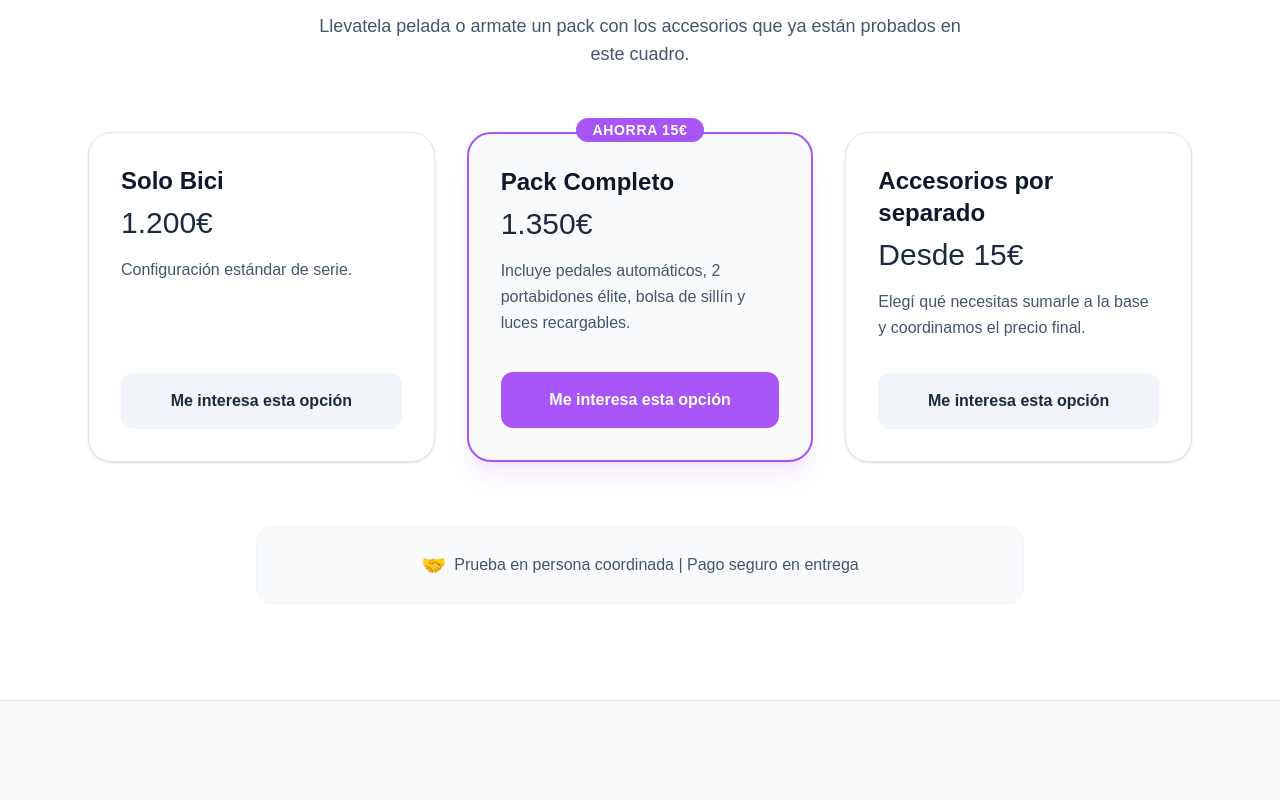
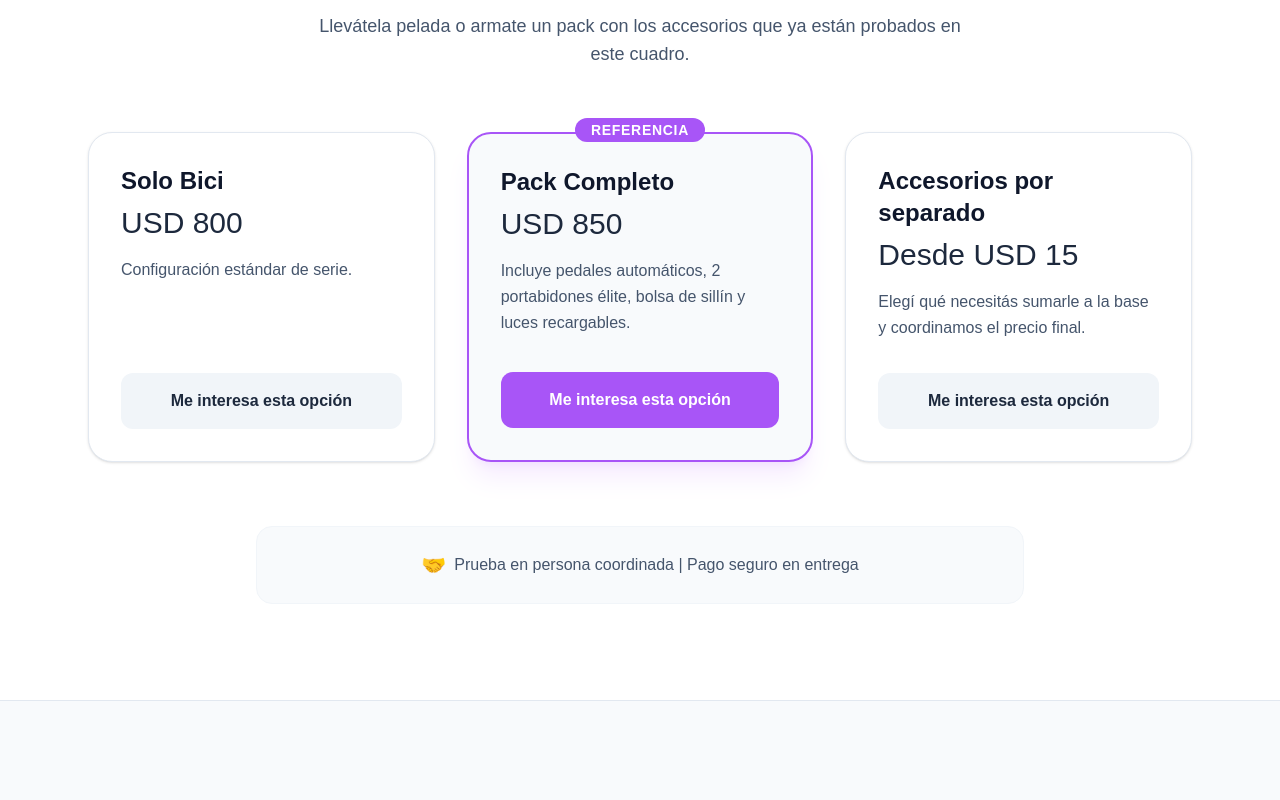
Before and after one commit to ernesg93/lapierre-sale, a Next.js app: page / in a window 1280 px wide. Shown: the part 948-1748 px from the top of the page. Built offline with nearby package versions, Linux system fonts and the light colour scheme.

Commit message:
fix: align sale pricing in USD

```diff
--- a/components/FAQ.tsx
+++ b/components/FAQ.tsx
@@ -14,7 +14,7 @@ const faqs = [
   },
   {
     question: "¿Qué incluye exactamente el pack de accesorios?",
-    answer: "Si optas por el pack te llevas: Pedales automáticos Shimano (valorados en ~50€), 2 portabidones Élite ligeros, un bolso de sillín de herramientas basico y las luces recargables delantera y trasera. Un 'ready-to-ride' literal."
+    answer: "Si optás por el pack te llevás: pedales automáticos Shimano, 2 portabidones Élite ligeros, un bolso de sillín de herramientas básico y las luces recargables delantera y trasera. Un 'ready-to-ride' literal."
   }
 ];
 
--- a/components/PurchaseConfig.tsx
+++ b/components/PurchaseConfig.tsx
@@ -10,7 +10,7 @@ export default function PurchaseConfig() {
         <div className="text-center mb-16">
           <h2 className="text-3xl md:text-5xl font-bold text-slate-900 mb-4 tracking-tight">Opciones de Entrega</h2>
           <p className="text-lg text-slate-600 max-w-2xl mx-auto">
-            Llevatela pelada o armate un pack con los accesorios que ya están probados en este cuadro.
+            Llevátela pelada o armate un pack con los accesorios que ya están probados en este cuadro.
           </p>
         </div>
 
--- a/src/config/site.ts
+++ b/src/config/site.ts
@@ -51,11 +51,11 @@ const specs: SaleConfig['specs'] = {
 
 const sale: SaleConfig = {
   productName: 'Lapierre Híbrida Carbono',
-  price: '€ 3.200',
+  price: 'USD 850 ref.',
   metadata: {
     title: 'Lapierre Híbrida Carbono | Venta Exclusiva',
     description:
-      'Oportunidad única: Lapierre con cuadro de carbono, Shimano GRX hidráulico y ruedas DT Swiss GR 1600. Menos de 500km de uso. Gama Gravel & Urbano.',
+      'Oportunidad única: Lapierre con cuadro de carbono, Shimano GRX hidráulico y ruedas DT Swiss GR 1600. Menos de 500km de uso. Venta desde USD 800.',
     ogImage: '/frames/frame-01.webp',
   },
   hero: {
@@ -78,15 +78,15 @@ const sale: SaleConfig = {
     {
       id: 'base',
       title: 'Solo Bici',
-      price: '1.200€',
+      price: 'USD 800',
       description: 'Configuración estándar de serie.',
       highlight: false,
     },
     {
       id: 'pack',
       title: 'Pack Completo',
-      price: '1.350€',
-      badge: 'Ahorra 15€',
+      price: 'USD 850',
+      badge: 'Referencia',
       description:
         'Incluye pedales automáticos, 2 portabidones élite, bolsa de sillín y luces recargables.',
       highlight: true,
@@ -94,8 +94,8 @@ const sale: SaleConfig = {
     {
       id: 'custom',
       title: 'Accesorios por separado',
-      price: 'Desde 15€',
-      description: 'Elegí qué necesitas sumarle a la base y coordinamos el precio final.',
+      price: 'Desde USD 15',
+      description: 'Elegí qué necesitás sumarle a la base y coordinamos el precio final.',
       highlight: false,
     },
   ],
```
